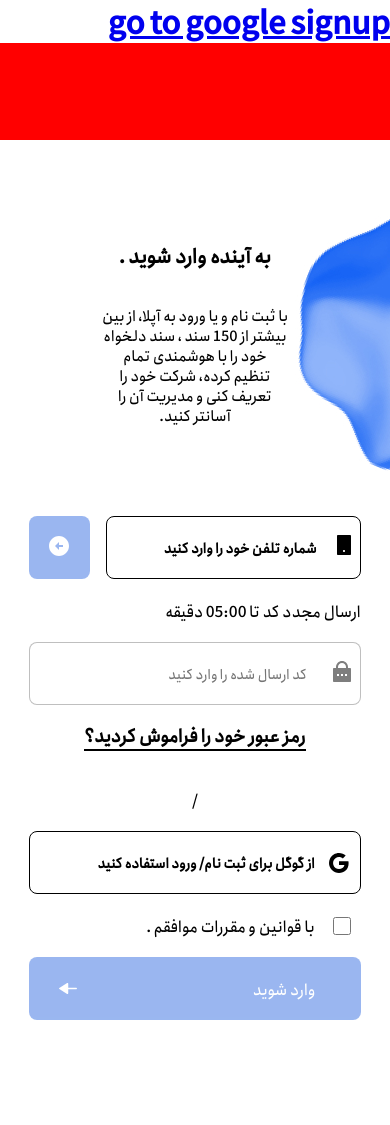
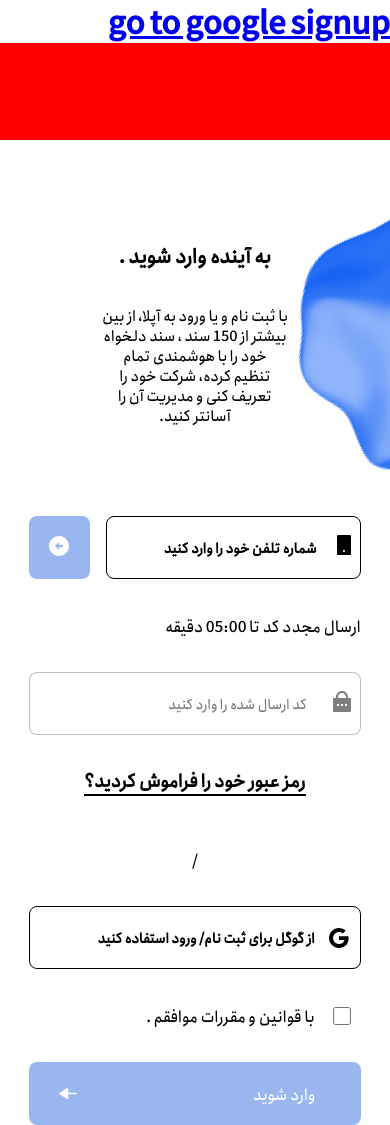
Before and after one commit to adibsadeghi1993/uplaw, a React (Create React App) app: page /auth/google in a window 390 px wide. Before the commit the page ends 1020 px from the top, so only its background shows below. Built offline with nearby package versions, Linux system fonts and the light colour scheme; no server answers.

Commit message:
grid gap beteen rows increased

```diff
--- a/src/components/signup/Auth.module.css
+++ b/src/components/signup/Auth.module.css
@@ -328,6 +328,7 @@
   }
   .google_phone_auth {
     grid-template-columns: 1fr;
+    grid-row-gap: 15px;
     grid-template-rows: repeat(8,63px);
   }
   .authphone_phonenumber{
```
